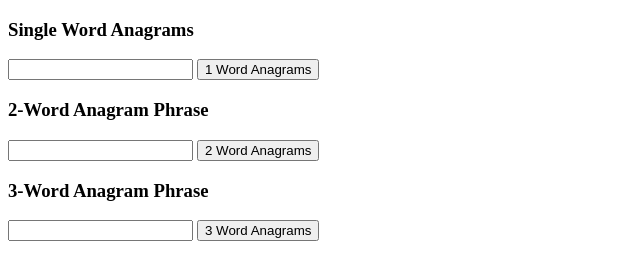
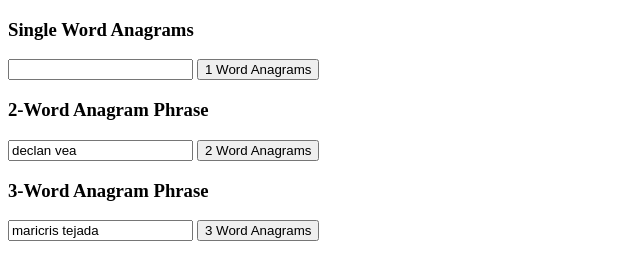
Before and after one commit to swkane/anagrams, a plain HTML site: page index.html in a window 1280 px wide. Shown: the whole page, without its empty margins (0-640 px from the left). Drawn offline with Linux system fonts and the light colour scheme.

Commit message:
just updating to make sure working with most recent

```diff
--- a/index.html
+++ b/index.html
@@ -9,10 +9,10 @@
     <input type="text" id="input1" value="">
     <button onclick="handleAnagram()" type="button" name="button">1 Word Anagrams</button>
     <h3>2-Word Anagram Phrase</h3>
-    <input type="text" id="input2" value="">
+    <input type="text" id="input2" value="declan vea">
     <button onclick="handleAnagramPhrase2()" type="button" name="button">2 Word Anagrams</button>
     <h3>3-Word Anagram Phrase</h3>
-    <input type="text" id="input3" name="" value="">
+    <input type="text" id="input3" name="" value="maricris tejada">
     <button onclick="handleAnagramPhrase3()" type="button" name="button">3 Word Anagrams</button>
     <script src="words.json" charset="utf-8"></script>
     <script src="main.js" charset="utf-8"></script>
--- a/main.js
+++ b/main.js
@@ -59,6 +59,7 @@ let handleAnagramPhrase2 = () => {
       filteredKeys.push(keys[i]);
     }
 }
+
   console.log("FilteredKeys: ", filteredKeys);
   let twoWordAnagrams = [];
   for (let i = 0; i < filteredKeys.length; i++) {
@@ -115,5 +116,4 @@ let handleAnagramPhrase3 = () => {
   }
   console.log("threeWordAnagrams: ", threeWordAnagrams);
   return threeWordAnagrams;
-
 }
```
